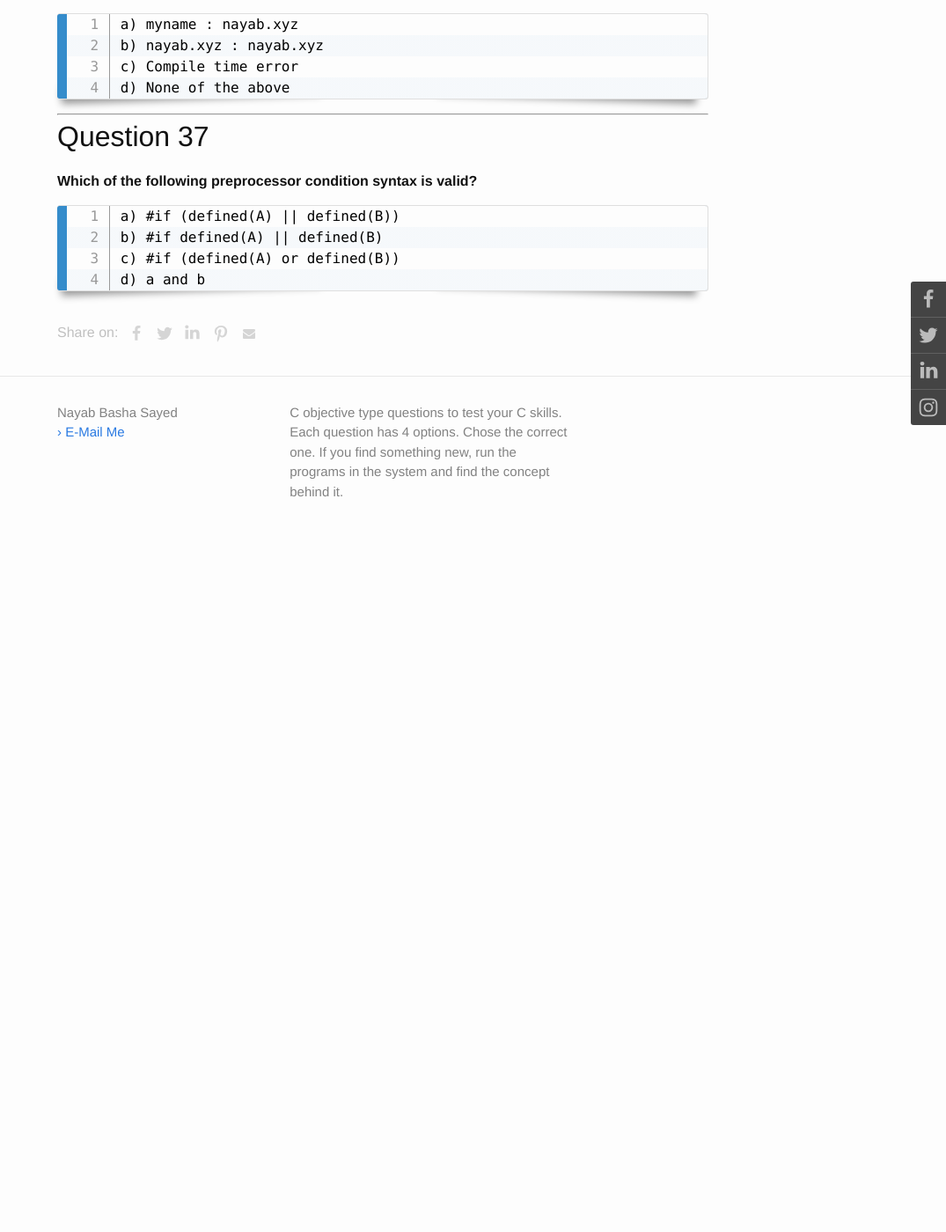
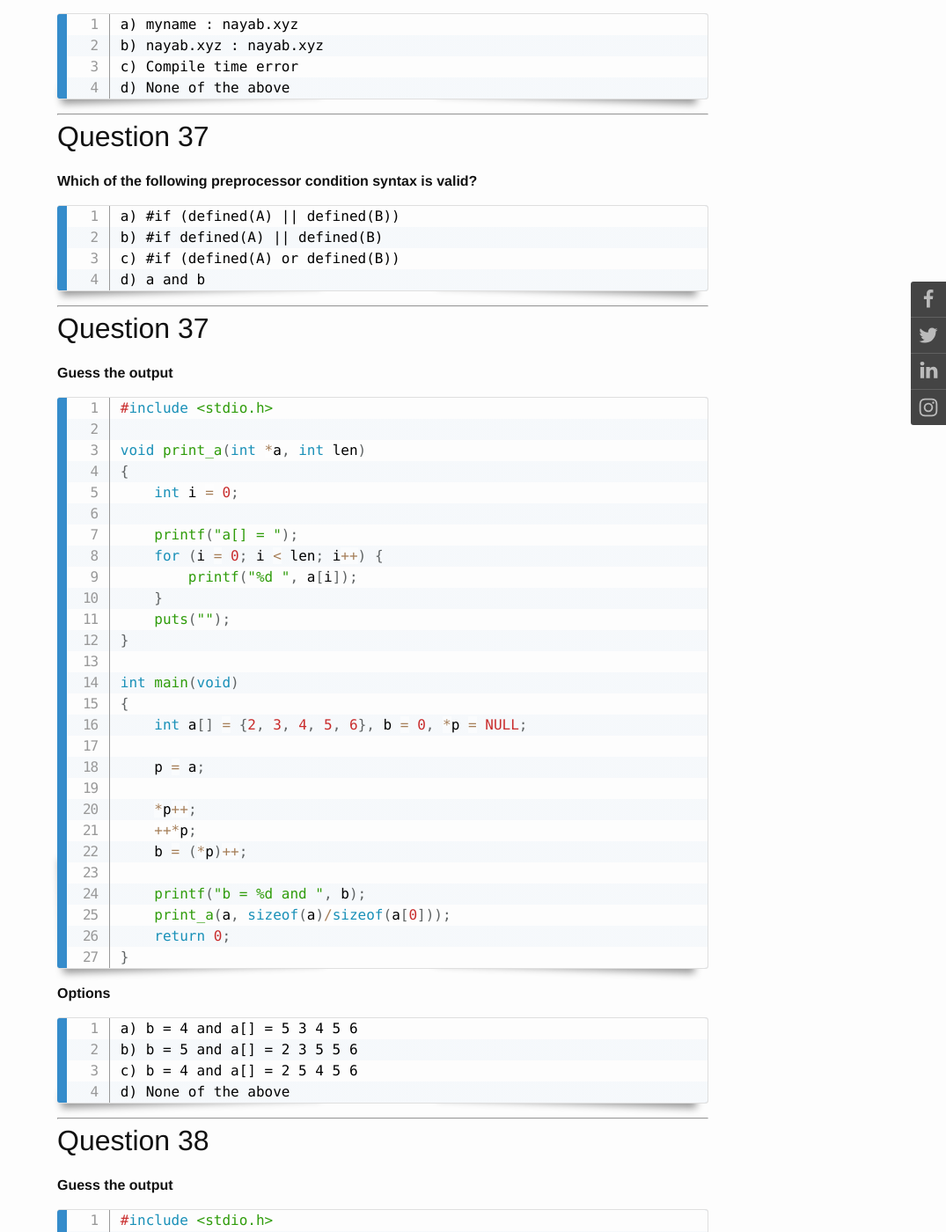
Before and after one commit to itsnayabsd/website, a Jekyll site: the page built from _posts/programming/2020-02-12-test-c-skills.md, in a window 1280 px wide and 1400 px high, scrolled down 21729 px. Shown: the whole window at 88% size, without its empty margins (205-1280 px from the left). Built offline with Jekyll 4.4.1, drawn with Linux system fonts in a browser that asks for light colours; comment, search, counter and statistics services are not loaded; before the commit the page ends 22359 px from its top, so only the background shows below that; some of the changed text lies outside the part shown.

Commit message:
C skills modified:

````diff
--- a/_posts/programming/2020-02-12-test-c-skills.md
+++ b/_posts/programming/2020-02-12-test-c-skills.md
@@ -937,3 +937,88 @@ b) #if defined(A) || defined(B)
 c) #if (defined(A) or defined(B))
 d) a and b
 ```
+___
+## Question 37
+**Guess the output**
+```C
+#include <stdio.h>
+
+void print_a(int *a, int len)
+{
+    int i = 0;
+
+    printf("a[] = ");
+    for (i = 0; i < len; i++) {
+        printf("%d ", a[i]);
+    }
+    puts("");
+}
+
+int main(void)
+{
+    int a[] = {2, 3, 4, 5, 6}, b = 0, *p = NULL;
+
+    p = a;
+
+    *p++;
+    ++*p;
+    b = (*p)++;
+
+    printf("b = %d and ", b);
+    print_a(a, sizeof(a)/sizeof(a[0]));
+    return 0;
+}
+```
+**Options**
+```
+a) b = 4 and a[] = 5 3 4 5 6
+b) b = 5 and a[] = 2 3 5 5 6
+c) b = 4 and a[] = 2 5 4 5 6
+d) None of the above
+```
+___
+## Question 38
+**Guess the output**
+```C
+#include <stdio.h>
+
+int main(void)
+{
+    char *p;
+    int a[] = {2, 3, 4, 5, 6};
+
+    p = a;
+    p += sizeof(int);
+    printf("%d\n", *(int *)p);
+    return 0;
+}
+```
+**Options**
+```
+a) Undefined behaviour
+b) 3
+c) 6
+d) None of the above
+```
+___
+## Question 39
+**Guess the output**
+```C
+#include <stdio.h>
+
+int main(void)
+{
+    char *p = "Hello";
+
+    p[3] = 'o';
+    putchar(p[3]);
+    return 0;
+}
+```
+**Options**
+```
+a) Heloo
+b) Segmentation fault (core dumped)
+c) Compile time error
+d) None of the above
+```
````
